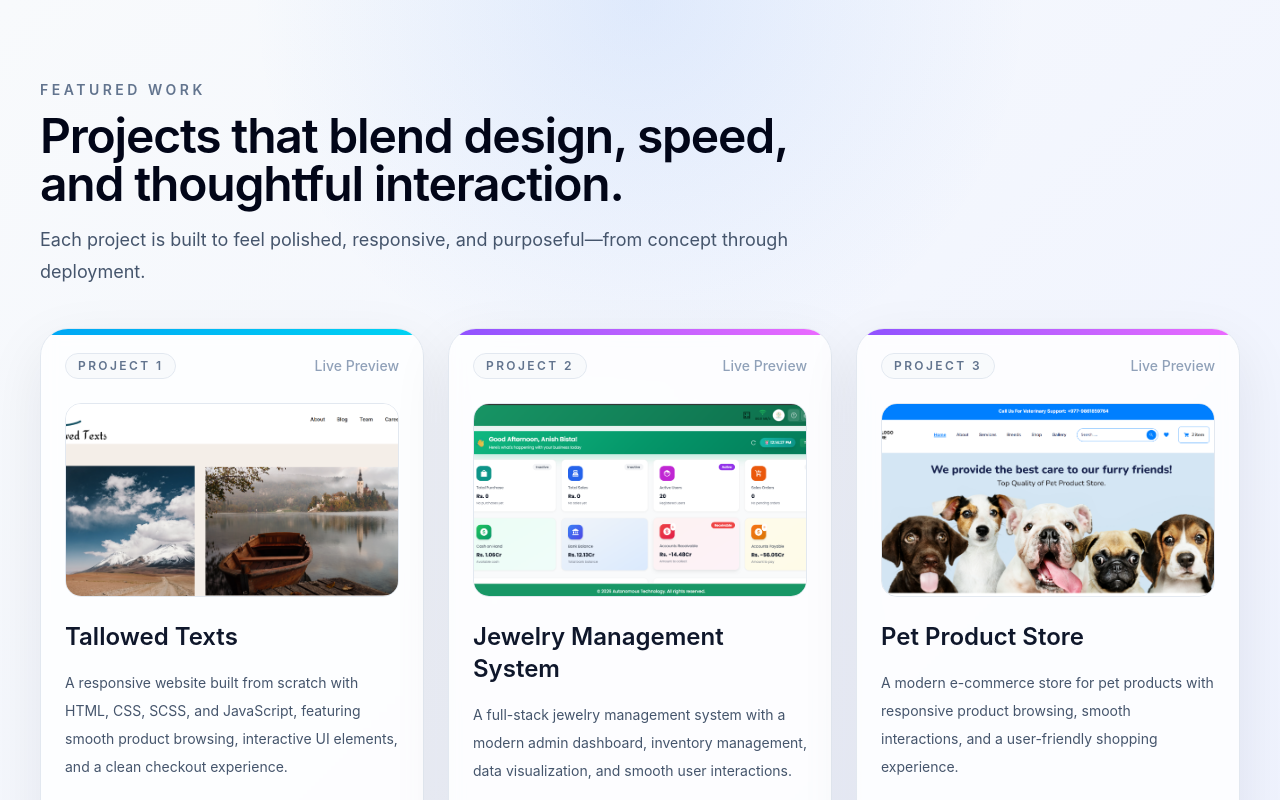
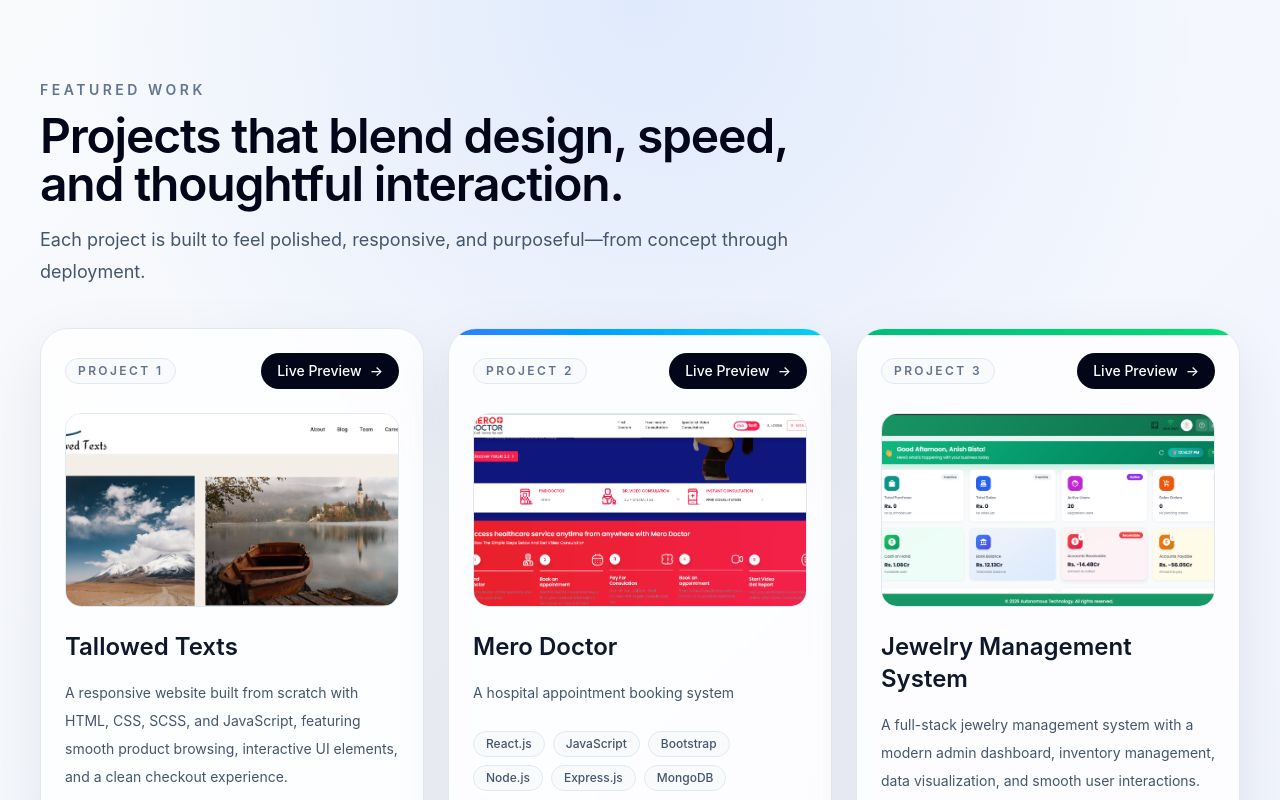
Before and after one commit to Rahulghimire/Portfolio-Website, a Next.js app: page /projects in a window 1280 px wide. Shown: the top 800 px of the page. Built offline with nearby package versions, Linux system fonts and the light colour scheme.

Commit message:
chanegs in report

```diff
--- a/app/page.tsx
+++ b/app/page.tsx
@@ -4,6 +4,7 @@ import { Modal } from "antd";
 import Link from "next/link";
 import { useEffect, useRef, useState } from "react";
 import * as THREE from "three";
+import Contact from "./contact/page";
 
 const highlights = [
   "React & Next.js",
@@ -88,6 +89,7 @@ const featuredProjects = [
       "Redux Persist",
       "Chart.js",
       "Animations",
+      "Rest Api"
     ],
     liveUrl: "https://jewelry.dipartha.com/login",
     sourceUrl: "https://jewelry.dipartha.com/login",
@@ -116,7 +118,6 @@ const featuredProjects = [
 
     image: "/assets/pet-store.png",
 
-    // accent: "from-emerald-500 to-green-400",
     accent: "from-violet-500 to-purple-400",
   },
 ];
@@ -564,6 +565,9 @@ export default function LandingPage() {
           </div>
         </div>
       </section>
+      <section>
+        <Contact  />
+      </section>
 
       <footer className="relative border-t border-white/60 bg-white/50 px-6 py-6 backdrop-blur sm:px-8 lg:px-10">
         <div className="mx-auto flex max-w-7xl flex-col gap-4 sm:flex-row sm:items-center sm:justify-between">
--- a/app/projects/page.tsx
+++ b/app/projects/page.tsx
@@ -3,11 +3,33 @@ import Link from "next/link";
 const projects = [
   {
     title: "Tallowed Texts",
-description: "A responsive website built from scratch with HTML, CSS, SCSS, and JavaScript, featuring smooth product browsing, interactive UI elements, and a clean checkout experience.",    stack: ["HTML", "CSS", "SCSS", "JavaScript", "Responsive Design"],
+    description:
+      "A responsive website built from scratch with HTML, CSS, SCSS, and JavaScript, featuring smooth product browsing, interactive UI elements, and a clean checkout experience.",
+    stack: ["HTML", "CSS", "SCSS", "JavaScript", "Responsive Design"],
     liveUrl: "https://rahulghimire.github.io/FED-TASK/dist/index.html",
     sourceUrl: "https://github.com/Rahulghimire/internship-task",
     image: "/assets/tallowed-texts.png",
-    accent: "from-sky-500 to-cyan-400",
+  },
+  {
+    title: "Mero Doctor",
+    description:
+      "A hospital appointment booking system",
+    stack: [
+      "React.js",
+      "JavaScript",
+      "Bootstrap",
+      "Node.js",
+      "Express.js",
+      "MongoDB",
+    ],
+
+    liveUrl: "https://merodoctor.com/",
+
+    sourceUrl: "https://merodoctor.com/",
+
+    image: "/assets/mero-doctor.png",
+
+    accent: "from-blue-500 to-cyan-400",
   },
   {
     title: "Jewelry Management System",
@@ -27,7 +49,8 @@ description: "A responsive website built from scratch with HTML, CSS, SCSS, and
     liveUrl: "https://jewelry.dipartha.com/login",
     sourceUrl: "https://jewelry.dipartha.com/login",
     image: "/assets/jewelry-mgmt.png",
-  accent: "from-violet-500 to-fuchsia-400",
+    accent: "from-emerald-500 to-green-400",
+
   },
   {
     title: "Pet Product Store",
@@ -50,7 +73,8 @@ description: "A responsive website built from scratch with HTML, CSS, SCSS, and
 
     image: "/assets/pet-store.png",
 
-  accent: "from-violet-500 to-fuchsia-400",
+    // accent: "from-emerald-500 to-green-400",
+    accent: "from-violet-500 to-purple-400",
   },
 ];
 
@@ -81,7 +105,17 @@ export default function ProjectsPage() {
                 <span className="rounded-full border border-slate-200 bg-slate-50 px-3 py-1 text-xs font-semibold uppercase tracking-[0.2em] text-slate-500">
                   Project {index + 1}
                 </span>
-                <span className="text-sm font-medium text-slate-400">Live Preview</span>
+                <span className="text-sm font-medium text-slate-400">
+                  <Link
+                    href={project.liveUrl}
+                    target="_blank"
+                    rel="noopener noreferrer"
+                    className="inline-flex items-center gap-2 rounded-full bg-slate-950 px-4 py-2 text-sm font-medium text-white transition duration-300 hover:bg-slate-800"
+                  >
+                    Live Preview
+                    <span className="transition group-hover:translate-x-1">→</span>
+                  </Link>
+                </span>
               </div>
 
               <div className="mt-4 overflow-hidden rounded-2xl border border-slate-200">
@@ -108,15 +142,6 @@ export default function ProjectsPage() {
 
               <div className="mt-8 flex flex-wrap gap-3">
                 <Link
-                  href={project.liveUrl}
-                  target="_blank"
-                  rel="noopener noreferrer"
-                  className="inline-flex items-center gap-2 rounded-full bg-slate-950 px-4 py-2 text-sm font-medium text-white transition duration-300 hover:bg-slate-800"
-                >
-                  Open Live Project
-                  <span className="transition group-hover:translate-x-1">→</span>
-                </Link>
-                <Link
                   href={project.sourceUrl}
                   target="_blank"
                   rel="noopener noreferrer"
```
Lines whose indentation alone changed are shown as unchanged.
